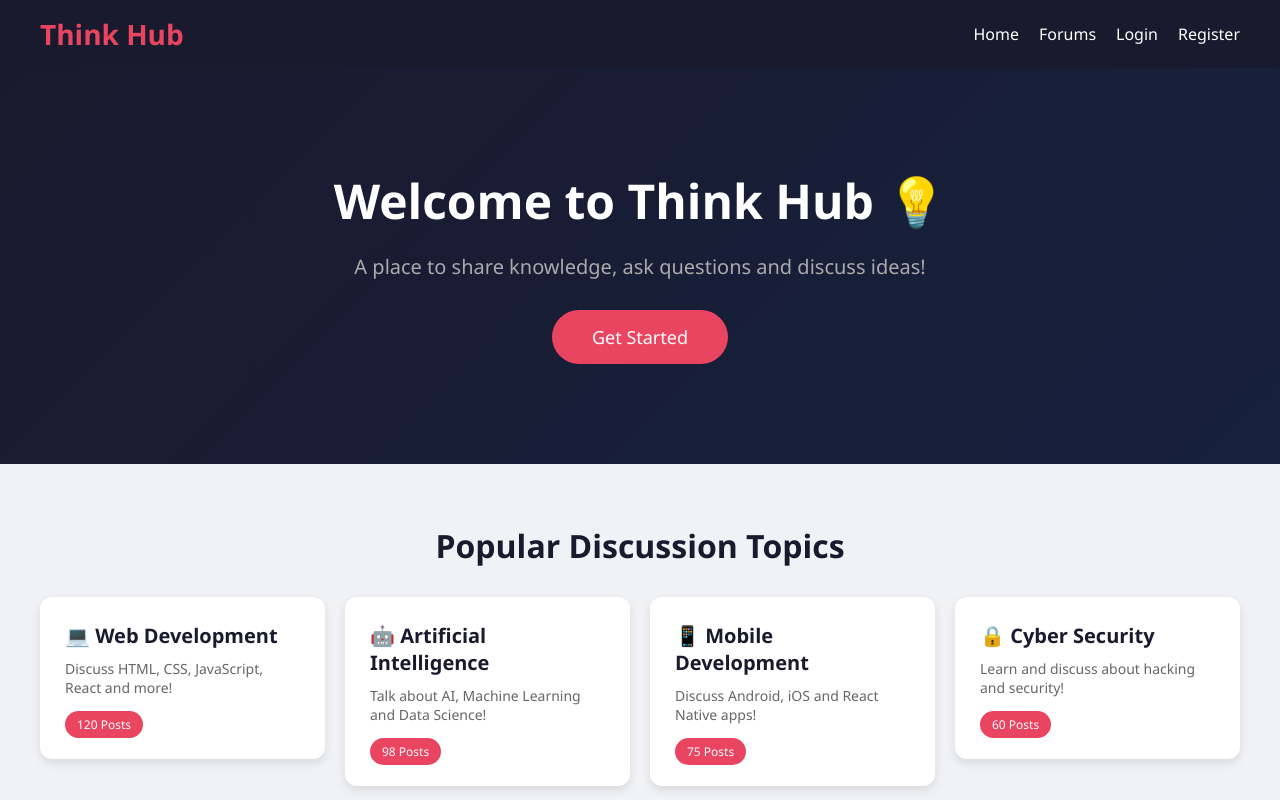
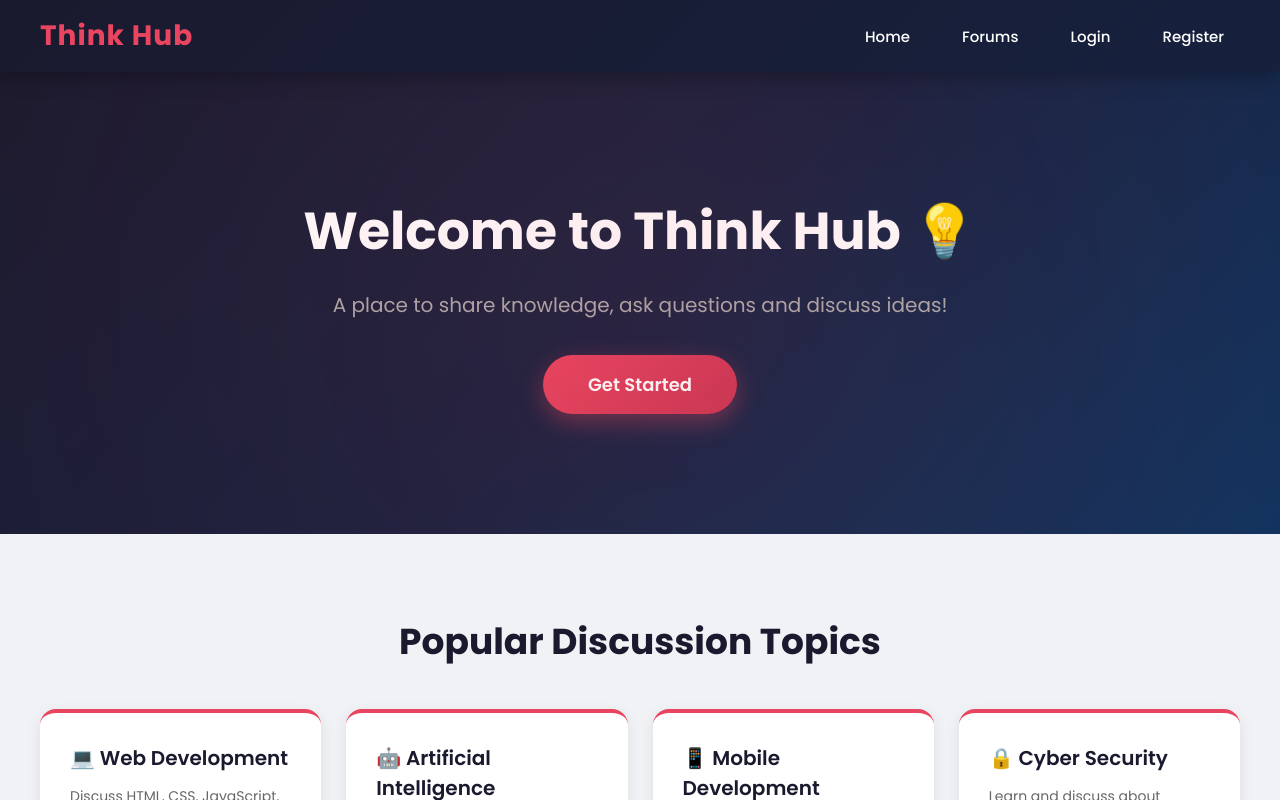
Before and after one commit to rehanballary76-art/think-hub, a React (Vite) app: page / in a window 1280 px wide. Shown: the top 800 px of the page. Built offline with nearby package versions, Linux system fonts and the light colour scheme.

Commit message:
improved design and search bar

```diff
--- a/src/index.css
+++ b/src/index.css
@@ -1,8 +1,10 @@
+@import url('https://fonts.googleapis.com/css2?family=Poppins:wght@300;400;500;600;700&display=swap');
+
 * {
   margin: 0;
   padding: 0;
   box-sizing: border-box;
-  font-family: 'Segoe UI', Tahoma, Geneva, Verdana, sans-serif;
+  font-family: 'Poppins', sans-serif;
 }
 
 body {
@@ -10,18 +12,24 @@ body {
   color: #333;
 }
 
+/* NAVBAR */
 nav {
-  background-color: #1a1a2e;
+  background: linear-gradient(135deg, #1a1a2e, #16213e);
   padding: 15px 40px;
   display: flex;
   justify-content: space-between;
   align-items: center;
+  position: sticky;
+  top: 0;
+  z-index: 100;
+  box-shadow: 0 4px 20px rgba(0,0,0,0.3);
 }
 
 nav h1 {
   color: #e94560;
   font-size: 28px;
-  font-weight: bold;
+  font-weight: 700;
+  letter-spacing: 1px;
 }
 
 nav ul {
@@ -33,128 +41,184 @@ nav ul {
 nav ul li a {
   color: white;
   text-decoration: none;
-  font-size: 16px;
+  font-size: 15px;
+  font-weight: 500;
+  padding: 8px 16px;
+  border-radius: 20px;
+  transition: all 0.3s ease;
 }
 
 nav ul li a:hover {
-  color: #e94560;
+  background-color: #e94560;
+  color: white;
 }
 
+/* HERO */
 .hero {
-  background: linear-gradient(135deg, #1a1a2e, #16213e);
+  background: linear-gradient(135deg, #1a1a2e, #16213e, #0f3460);
   color: white;
   text-align: center;
-  padding: 100px 20px;
+  padding: 120px 20px;
+  position: relative;
+  overflow: hidden;
+}
+
+.hero::before {
+  content: '';
+  position: absolute;
+  top: -50%;
+  left: -50%;
+  width: 200%;
+  height: 200%;
+  background: radial-gradient(circle, rgba(233,69,96,0.1) 0%, transparent 60%);
+  animation: pulse 4s ease-in-out infinite;
+}
+
+@keyframes pulse {
+  0%, 100% { transform: scale(1); }
+  50% { transform: scale(1.1); }
 }
 
 .hero h2 {
-  font-size: 48px;
+  font-size: 52px;
   margin-bottom: 20px;
+  font-weight: 700;
+  animation: fadeInDown 1s ease;
 }
 
 .hero p {
   font-size: 20px;
-  margin-bottom: 30px;
+  margin-bottom: 35px;
   color: #aaa;
+  animation: fadeInUp 1s ease;
 }
 
 .hero button {
-  background-color: #e94560;
+  background: linear-gradient(135deg, #e94560, #c73652);
   color: white;
   border: none;
-  padding: 15px 40px;
+  padding: 16px 45px;
   font-size: 18px;
   border-radius: 30px;
   cursor: pointer;
+  font-weight: 600;
+  transition: all 0.3s ease;
+  box-shadow: 0 8px 25px rgba(233,69,96,0.4);
+  animation: fadeInUp 1.2s ease;
 }
 
 .hero button:hover {
-  background-color: #c73652;
+  transform: translateY(-3px);
+  box-shadow: 0 12px 35px rgba(233,69,96,0.6);
 }
 
+@keyframes fadeInDown {
+  from { opacity: 0; transform: translateY(-30px); }
+  to { opacity: 1; transform: translateY(0); }
+}
+
+@keyframes fadeInUp {
+  from { opacity: 0; transform: translateY(30px); }
+  to { opacity: 1; transform: translateY(0); }
+}
+
+/* FORUMS */
 .forums {
-  padding: 60px 40px;
+  padding: 80px 40px;
 }
 
 .forums h2 {
-  font-size: 32px;
-  margin-bottom: 30px;
+  font-size: 36px;
+  margin-bottom: 40px;
   text-align: center;
   color: #1a1a2e;
+  font-weight: 700;
 }
 
 .forum-grid {
   display: grid;
   grid-template-columns: repeat(auto-fit, minmax(280px, 1fr));
-  gap: 20px;
+  gap: 25px;
 }
 
 .forum-card {
   background: white;
-  border-radius: 12px;
-  padding: 25px;
-  box-shadow: 0 4px 10px rgba(0,0,0,0.1);
-  transition: transform 0.2s;
+  border-radius: 16px;
+  padding: 30px;
+  box-shadow: 0 4px 15px rgba(0,0,0,0.08);
+  transition: all 0.3s ease;
+  border-top: 4px solid #e94560;
+  cursor: pointer;
 }
 
 .forum-card:hover {
-  transform: translateY(-5px);
+  transform: translateY(-8px);
+  box-shadow: 0 15px 35px rgba(0,0,0,0.15);
 }
 
 .forum-card h3 {
   font-size: 20px;
-  margin-bottom: 10px;
+  margin-bottom: 12px;
   color: #1a1a2e;
+  font-weight: 600;
 }
 
 .forum-card p {
   color: #666;
   font-size: 14px;
-  margin-bottom: 15px;
+  margin-bottom: 20px;
+  line-height: 1.6;
 }
 
 .forum-card span {
-  background-color: #e94560;
+  background: linear-gradient(135deg, #e94560, #c73652);
   color: white;
-  padding: 5px 12px;
+  padding: 6px 16px;
   border-radius: 20px;
   font-size: 12px;
+  font-weight: 500;
 }
 
+/* FOOTER */
 footer {
-  background-color: #1a1a2e;
+  background: linear-gradient(135deg, #1a1a2e, #16213e);
   color: white;
   text-align: center;
-  padding: 20px;
+  padding: 25px;
   font-size: 14px;
 }
+
+/* FORM */
 .form-container {
   display: flex;
   justify-content: center;
   align-items: center;
   min-height: 80vh;
   padding: 40px 20px;
+  background: linear-gradient(135deg, #f0f2f5, #e8eaf6);
 }
 
 .form-box {
   background: white;
-  padding: 40px;
-  border-radius: 12px;
-  box-shadow: 0 4px 20px rgba(0,0,0,0.1);
+  padding: 50px;
+  border-radius: 20px;
+  box-shadow: 0 20px 60px rgba(0,0,0,0.1);
   width: 100%;
   max-width: 450px;
   text-align: center;
+  animation: fadeInUp 0.5s ease;
 }
 
 .form-box h2 {
-  font-size: 28px;
+  font-size: 30px;
   color: #1a1a2e;
   margin-bottom: 10px;
+  font-weight: 700;
 }
 
 .form-box p {
   color: #666;
-  margin-bottom: 25px;
+  margin-bottom: 30px;
 }
 
 .form-group {
@@ -167,36 +231,42 @@ footer {
   font-size: 14px;
   color: #333;
   margin-bottom: 8px;
-  font-weight: bold;
+  font-weight: 600;
 }
 
 .form-group input {
   width: 100%;
-  padding: 12px 15px;
-  border: 2px solid #ddd;
-  border-radius: 8px;
+  padding: 14px 18px;
+  border: 2px solid #eee;
+  border-radius: 10px;
   font-size: 14px;
   outline: none;
+  transition: all 0.3s ease;
 }
 
 .form-group input:focus {
   border-color: #e94560;
+  box-shadow: 0 0 0 3px rgba(233,69,96,0.1);
 }
 
 .form-btn {
   width: 100%;
-  padding: 14px;
-  background-color: #e94560;
+  padding: 15px;
+  background: linear-gradient(135deg, #e94560, #c73652);
   color: white;
   border: none;
-  border-radius: 8px;
+  border-radius: 10px;
   font-size: 16px;
   cursor: pointer;
   margin-top: 10px;
+  font-weight: 600;
+  transition: all 0.3s ease;
+  box-shadow: 0 8px 25px rgba(233,69,96,0.3);
 }
 
 .form-btn:hover {
-  background-color: #c73652;
+  transform: translateY(-2px);
+  box-shadow: 0 12px 35px rgba(233,69,96,0.5);
 }
 
 .form-link {
@@ -208,33 +278,32 @@ footer {
 .form-link a {
   color: #e94560;
   text-decoration: none;
-  font-weight: bold;
+  font-weight: 600;
 }
 
-.form-link a:hover {
-  text-decoration: underline;
-}
+/* FORUM PAGE */
 .forum-header {
-  background: linear-gradient(135deg, #1a1a2e, #16213e);
+  background: linear-gradient(135deg, #1a1a2e, #16213e, #0f3460);
   color: white;
   text-align: center;
-  padding: 60px 20px;
+  padding: 70px 20px;
 }
 
 .forum-header h2 {
-  font-size: 36px;
+  font-size: 40px;
   margin-bottom: 10px;
+  font-weight: 700;
 }
 
 .forum-header p {
   color: #aaa;
   font-size: 18px;
-  margin-bottom: 20px;
+  margin-bottom: 25px;
 }
 
 .new-post-btn {
   width: auto;
-  padding: 12px 30px;
+  padding: 12px 35px;
   font-size: 16px;
 }
 
@@ -246,58 +315,109 @@ footer {
 
 .discussion-item {
   background: white;
-  border-radius: 12px;
-  padding: 20px 25px;
+  border-radius: 16px;
+  padding: 22px 28px;
   margin-bottom: 15px;
-  box-shadow: 0 4px 10px rgba(0,0,0,0.08);
+  box-shadow: 0 4px 15px rgba(0,0,0,0.06);
   display: flex;
   justify-content: space-between;
   align-items: center;
-  transition: transform 0.2s;
+  transition: all 0.3s ease;
+  border-left: 4px solid #e94560;
 }
 
 .discussion-item:hover {
-  transform: translateY(-3px);
+  transform: translateX(5px);
+  box-shadow: 0 8px 25px rgba(0,0,0,0.12);
 }
 
 .discussion-info h3 {
-  font-size: 18px;
+  font-size: 17px;
   color: #1a1a2e;
   margin-bottom: 8px;
+  font-weight: 600;
 }
 
 .discussion-info p {
-  font-size: 14px;
-  color: #666;
+  font-size: 13px;
+  color: #888;
 }
 
 .author {
   color: #e94560;
-  font-weight: bold;
+  font-weight: 600;
 }
 
 .discussion-stats {
   display: flex;
-  gap: 15px;
-  font-size: 14px;
+  gap: 12px;
+  font-size: 13px;
   color: #666;
 }
 
 .discussion-stats span {
   background: #f0f2f5;
-  padding: 5px 12px;
+  padding: 6px 14px;
   border-radius: 20px;
+  font-weight: 500;
 }
+
+.discussion-link {
+  text-decoration: none;
+  color: inherit;
+  display: block;
+}
+
+/* NEW POST FORM */
+.new-post-form {
+  max-width: 900px;
+  margin: 25px auto;
+  padding: 25px;
+  background: white;
+  border-radius: 16px;
+  box-shadow: 0 8px 25px rgba(0,0,0,0.1);
+  display: flex;
+  flex-direction: column;
+  gap: 15px;
+  animation: fadeInDown 0.3s ease;
+}
+
+.new-post-form input {
+  padding: 14px 18px;
+  border: 2px solid #eee;
+  border-radius: 10px;
+  font-size: 16px;
+  outline: none;
+  transition: all 0.3s ease;
+}
+
+.new-post-form select {
+  padding: 14px 18px;
+  border: 2px solid #eee;
+  border-radius: 10px;
+  font-size: 16px;
+  outline: none;
+  transition: all 0.3s ease;
+}
+
+.new-post-form input:focus,
+.new-post-form select:focus {
+  border-color: #e94560;
+  box-shadow: 0 0 0 3px rgba(233,69,96,0.1);
+}
+
+/* DISCUSSION PAGE */
 .discussion-header {
-  background: linear-gradient(135deg, #1a1a2e, #16213e);
+  background: linear-gradient(135deg, #1a1a2e, #16213e, #0f3460);
   color: white;
   text-align: center;
-  padding: 60px 20px;
+  padding: 70px 20px;
 }
 
 .discussion-header h2 {
   font-size: 32px;
-  margin-bottom: 10px;
+  margin-bottom: 12px;
+  font-weight: 700;
 }
 
 .discussion-header p {
@@ -313,38 +433,47 @@ footer {
 
 .main-post {
   background: white;
-  border-radius: 12px;
-  padding: 25px;
+  border-radius: 16px;
+  padding: 28px;
   margin-bottom: 20px;
-  box-shadow: 0 4px 10px rgba(0,0,0,0.08);
+  box-shadow: 0 4px 15px rgba(0,0,0,0.06);
   display: flex;
   gap: 20px;
+  transition: all 0.3s ease;
+}
+
+.main-post:hover {
+  box-shadow: 0 8px 25px rgba(0,0,0,0.12);
 }
 
 .post-avatar {
-  width: 50px;
-  height: 50px;
-  background-color: #e94560;
+  width: 52px;
+  height: 52px;
+  background: linear-gradient(135deg, #e94560, #c73652);
   color: white;
   border-radius: 50%;
   display: flex;
   justify-content: center;
   align-items: center;
   font-size: 20px;
-  font-weight: bold;
+  font-weight: 700;
   flex-shrink: 0;
+  box-shadow: 0 4px 15px rgba(233,69,96,0.3);
 }
 
 .post-avatar.blue {
-  background-color: #0077b6;
+  background: linear-gradient(135deg, #0077b6, #005f8a);
+  box-shadow: 0 4px 15px rgba(0,119,182,0.3);
 }
 
 .post-avatar.green {
-  background-color: #2d6a4f;
+  background: linear-gradient(135deg, #2d6a4f, #1b4332);
+  box-shadow: 0 4px 15px rgba(45,106,79,0.3);
 }
 
 .post-avatar.red {
-  background-color: #c1121f;
+  background: linear-gradient(135deg, #c1121f, #9d0208);
+  box-shadow: 0 4px 15px rgba(193,18,31,0.3);
 }
 
 .post-content {
@@ -355,18 +484,19 @@ footer {
   font-size: 16px;
   color: #1a1a2e;
   margin-bottom: 10px;
+  font-weight: 600;
 }
 
 .post-date {
   color: #aaa;
-  font-weight: normal;
+  font-weight: 400;
   font-size: 13px;
 }
 
 .post-content p {
   color: #555;
   font-size: 15px;
-  line-height: 1.6;
+  line-height: 1.7;
   margin-bottom: 15px;
 }
 
@@ -378,29 +508,33 @@ footer {
 .post-actions button {
   background: #f0f2f5;
   border: none;
-  padding: 8px 16px;
+  padding: 8px 18px;
   border-radius: 20px;
   cursor: pointer;
-  font-size: 14px;
+  font-size: 13px;
   color: #555;
+  font-weight: 500;
+  transition: all 0.3s ease;
 }
 
 .post-actions button:hover {
-  background: #e94560;
+  background: linear-gradient(135deg, #e94560, #c73652);
   color: white;
+  transform: translateY(-2px);
 }
 
 .replies-title {
   font-size: 22px;
   color: #1a1a2e;
   margin-bottom: 20px;
+  font-weight: 700;
 }
 
 .reply-box {
   background: white;
-  border-radius: 12px;
-  padding: 25px;
-  box-shadow: 0 4px 10px rgba(0,0,0,0.08);
+  border-radius: 16px;
+  padding: 28px;
+  box-shadow: 0 4px 15px rgba(0,0,0,0.06);
   margin-top: 30px;
 }
 
@@ -408,67 +542,51 @@ footer {
   font-size: 20px;
   color: #1a1a2e;
   margin-bottom: 15px;
+  font-weight: 700;
 }
 
 .reply-box textarea {
   width: 100%;
-  height: 120px;
-  padding: 12px 15px;
-  border: 2px solid #ddd;
-  border-radius: 8px;
+  height: 130px;
+  padding: 14px 18px;
+  border: 2px solid #eee;
+  border-radius: 10px;
   font-size: 14px;
   outline: none;
   resize: none;
   margin-bottom: 15px;
+  transition: all 0.3s ease;
+  font-family: 'Poppins', sans-serif;
 }
 
 .reply-box textarea:focus {
   border-color: #e94560;
+  box-shadow: 0 0 0 3px rgba(233,69,96,0.1);
 }
 
 .reply-submit {
   width: auto;
-  padding: 12px 30px;
+  padding: 12px 35px;
 }
-.discussion-link {
-  text-decoration: none;
-  color: inherit;
-}
-.discussion-link {
-  display: block;
-  text-decoration: none;
-  color: inherit;
-  cursor: pointer;
-}
-.new-post-form {
+.search-container {
   max-width: 900px;
-  margin: 20px auto;
-  padding: 20px;
-  background: white;
-  border-radius: 12px;
-  box-shadow: 0 4px 10px rgba(0,0,0,0.1);
-  display: flex;
-  flex-direction: column;
-  gap: 15px;
+  margin: 30px auto 0 auto;
+  padding: 0 20px;
 }
 
-.new-post-form input {
-  padding: 12px 15px;
-  border: 2px solid #ddd;
-  border-radius: 8px;
+.search-bar {
+  width: 100%;
+  padding: 16px 24px;
+  border: 2px solid #eee;
+  border-radius: 30px;
   font-size: 16px;
   outline: none;
+  transition: all 0.3s ease;
+  box-shadow: 0 4px 15px rgba(0,0,0,0.06);
+  font-family: 'Poppins', sans-serif;
 }
 
-.new-post-form select {
-  padding: 12px 15px;
-  border: 2px solid #ddd;
-  border-radius: 8px;
-  font-size: 16px;
-  outline: none;
+.search-bar:focus {
+  border-color: #e94560;
+  box-shadow: 0 4px 20px rgba(233,69,96,0.15);
 }
-
-.new-post-form input:focus,
-.new-post-form select:focus {
-  border-color: #e94560;
-}
```
Also changed, not shown: src/Forum.jsx (+29 -4 lines).
